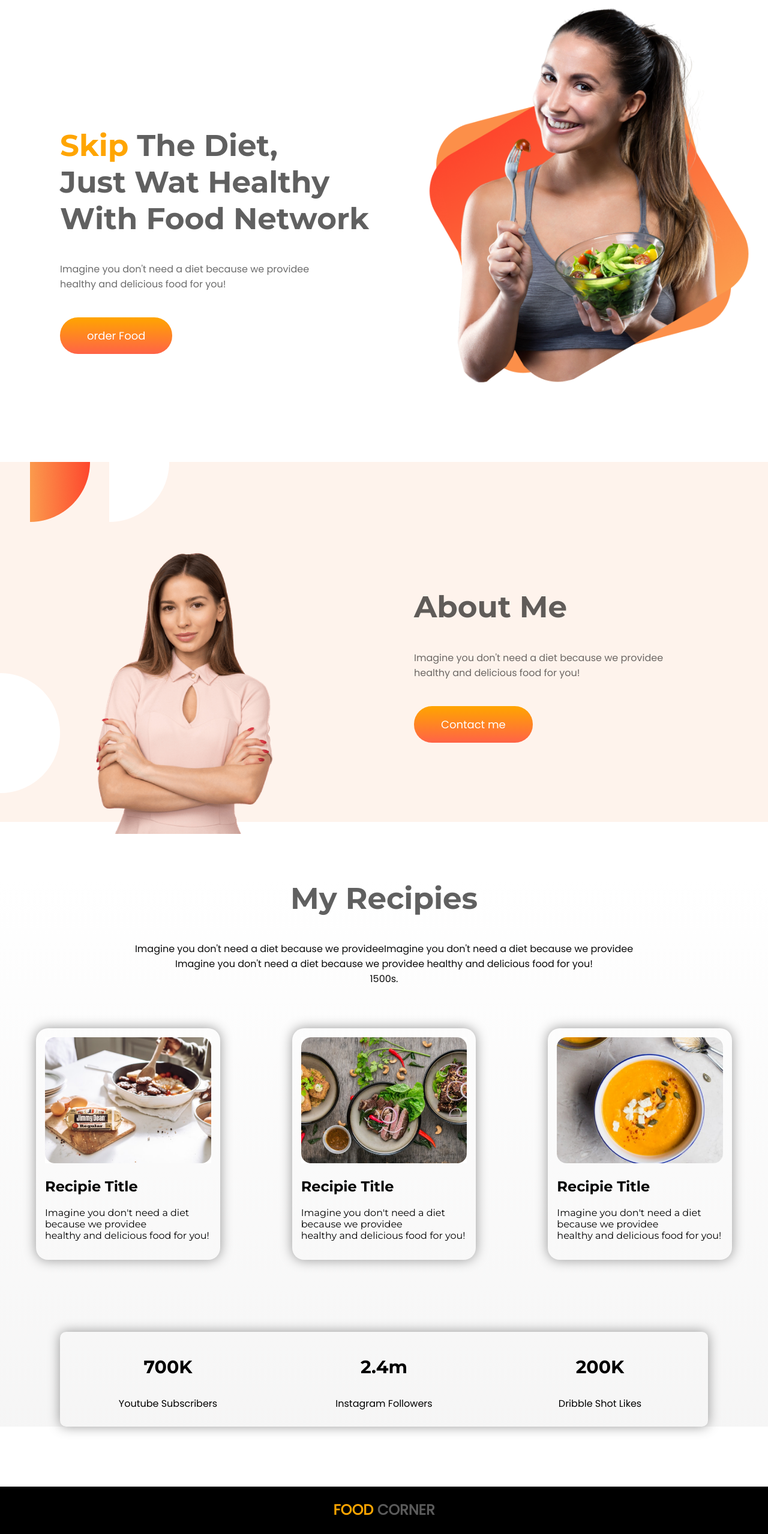
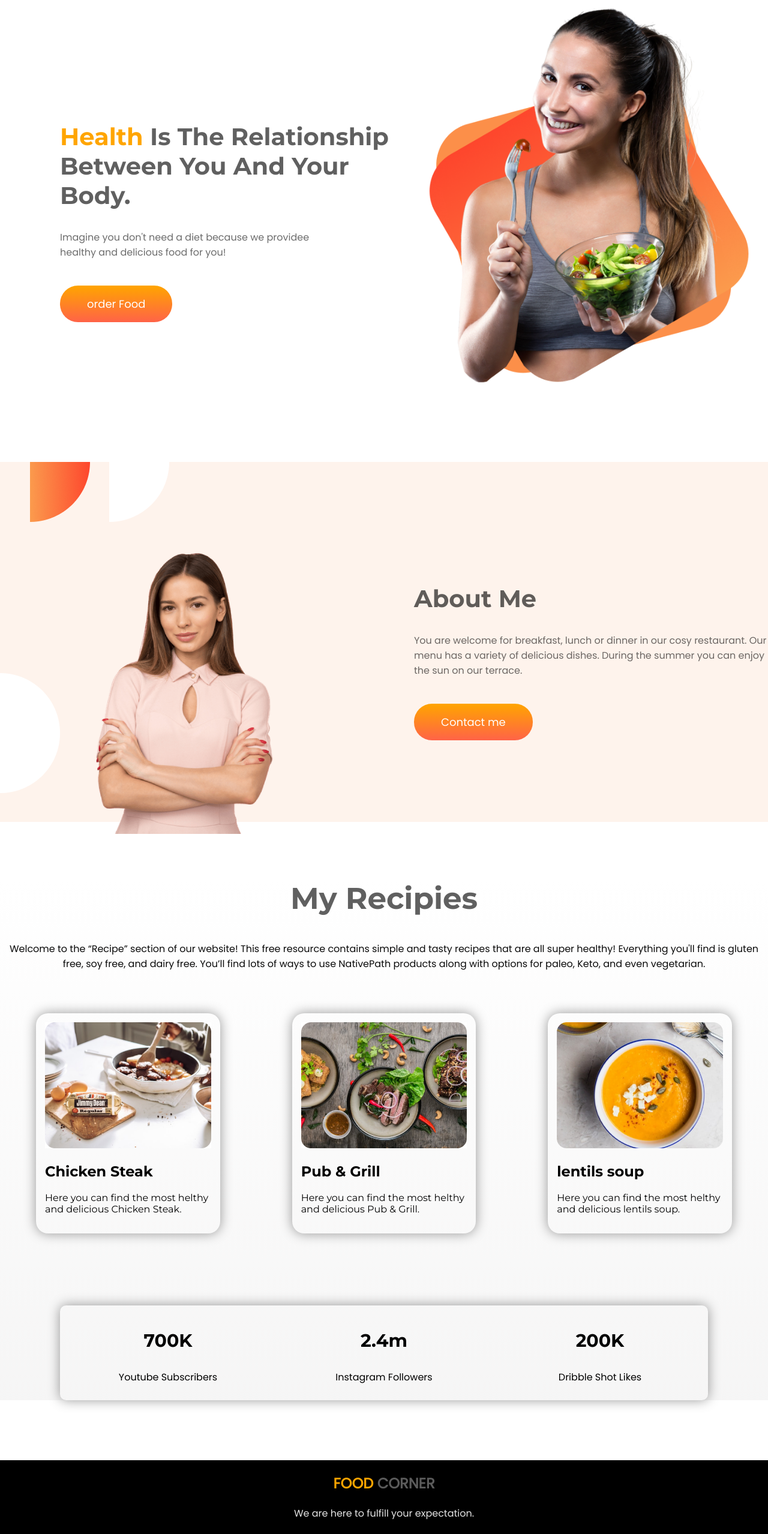
Before and after one commit to almahfuz2019/Food-Corner, a plain HTML site: page index.html in a window 1280 px wide. Shown: the top 2557 px of the page at 60% size. Drawn offline with Linux system fonts and the light colour scheme.

Commit message:
second-commit

```diff
--- a/index.html
+++ b/index.html
@@ -15,29 +15,30 @@
 </head>
 <body>
     <!--1st page-->
-    <section class="fast-full-page">
+
+    <section class="first-full-page">
         <div class="first-page-text">
-            <h1>  <span style="color: orange;">Skip</span>  The Diet, <br>
-            Just Wat Healthy <br>With Food Network
-            </h1>
+            <h1>  <span style="color: orange;">Health</span>  Is The Relationship <br>
+            Between You And Your Body. </h1>
             <p>Imagine you don't need a diet because we providee <br>healthy and delicious food for you!</p>
-            <a href="#">order Food</a>
+            <a href="https://www.google.com/">order Food</a>
         </div>
+
         <div class="first-page-image">
             <img src="images/female/Group 8425.png" alt="">
-
         </div>
     </section>
+
     <!--2nd page-->
+
     <section class="second-full-page">
         <div class="second-page-image">
             <img src="images/female/Person Image.png" alt="">
-
         </div>
         <div class="first-page-text">
             <h1>  About Me</h1>
-            <p>Imagine you don't need a diet because we providee <br>healthy and delicious food for you!</p>
-            <a href="#">Contact me</a>
+            <p>You are welcome for breakfast, lunch or dinner in our cosy restaurant. Our menu has a variety of delicious dishes. During the summer you can enjoy the sun on our terrace.</p>
+            <a href="https://www.google.com/">Contact me</a>
         </div>
 
 
@@ -50,56 +51,51 @@
     <section class="third-full-page">
         <div class="third-p-heading">
             <h1>  My Recipies</h1>
-            <p>Imagine you don't need a diet because we provideeImagine you don't need a diet because we providee  <br>Imagine you don't need a diet because we providee healthy and delicious food for you! <br>1500s.</p>
-
+            <p> Welcome to the “Recipe” section of our website! This free resource contains simple and tasty recipes that are all super healthy! Everything you'll find is gluten free, soy free, and dairy free. You’ll find lots of ways to use NativePath products along with options for paleo, Keto, and even vegetarian.</p>
            </div>
-        <div class="thirdpage-card">
-            <div class="third-p-card">
+        <div class="thirdpageall-card">
+            <div class="third-page-card">
             <img src="images/food/Project Cover.jpg" alt="">
-            <h1>Recipie Title</h1>
-            <p>Imagine you don't need a diet because we providee <br>healthy and delicious food for you!</p>
+            <h1>Chicken Steak</h1>
+            <p>Here you can find the most helthy and delicious Chicken Steak. <br> </p>
 
 
             </div>
-            <div class="third-p-card">
+            <div class="third-page-card">
                 <img src="images/food/Project Cover1.jpg" alt="">
-                <h1>Recipie Title</h1>
-                <p>Imagine you don't need a diet because we providee <br>healthy and delicious food for you!</p>
-
-
+                <h1>Pub & Grill</h1>
+                <p>Here you can find the most helthy and delicious Pub & Grill.</p>
             </div>
-                <div class="third-p-card">
+            <div class="third-page-card">
                     <img src="images/food/Project Cover.png" alt="">
-                    <h1>Recipie Title</h1>
-                    <p>Imagine you don't need a diet because we providee <br>healthy and delicious food for you!</p>
-
-
+                    <h1>lentils soup</h1>
+                    <p>Here you can find the most helthy and delicious lentils soup.</p>
             </div>
         </div>
 
-        <section class="third-p-last-part">
+        <section class="third-page-last-part">
             <div class="delaits">
-            <div class="youtube">
+            <div class="social-media">
                  <h1>700K</h1>
                 <p>Youtube Subscribers</p>
             </div>
-            <div class="youtube">
+            <div class="social-media">
                 <h1>2.4m</h1>
                <p>Instagram Followers</p>
            </div>
-           <div class="youtube">
+           <div class="social-media">
             <h1>200K</h1>
            <p>Dribble Shot Likes</p>
             </div>
-
             </div>
         </section>
     </section>
+
     <!--4th page-->
+
     <section class="foter">
         <h2> <span style="color: orange;">FOOD </span> CORNER</h2>
-        <p>Eat healthy to live. Live healthy to live happy.</p>
-
+        <p>We are here to fulfill your expectation.</p>
     </section>
 
 </body>
--- a/style.css
+++ b/style.css
@@ -2,7 +2,7 @@ body{
     font-family: 'Poppins', sans-serif;
     margin: 0;
 }
-.fast-full-page{
+.first-full-page{
     display: flex;
     width: 100%;
     margin-bottom: 100px;
@@ -14,7 +14,7 @@ body{
 
 }
 .first-page-text h1{
-    font-size:50px;
+    font-size:40px;
     font-weight:900;
     color: rgba(0, 0, 0, 0.623);
     font-family: 'Montserrat', sans-serif;
@@ -55,19 +55,19 @@ body{
     width: 50%;
     margin: 152px 0px 0px 160px;
 }
-.thirdpage-card{
+.thirdpageall-card{
     display: flex;
     width: 100%;
 
 }
 
-.third-p-card img{
+.third-page-card img{
     width: 100%;
 
 
 
 }
-.third-p-card{
+.third-page-card{
     font-family: 'Montserrat', sans-serif;
 
     padding: 15px;
@@ -98,10 +98,10 @@ body{
 
 
 }
-.third-p-last-part{
+.third-page-last-part{
     margin: 100px;
 }
-.youtube{
+.social-media{
     margin: 0px 0px;
     padding: 10px 50px;
     width: 100%;
@@ -109,11 +109,11 @@ body{
 
 
 }
-.youtube:hover{
+.social-media:hover{
     border-bottom: 0px solid rgba(0, 0, 0, 0.281);
 
 }
-.youtube h1{
+.social-media h1{
     font-weight: 900;
     font-size: 30px;
     font-family: 'Montserrat', sans-serif;
```
Lines whose indentation alone changed are shown as unchanged.
